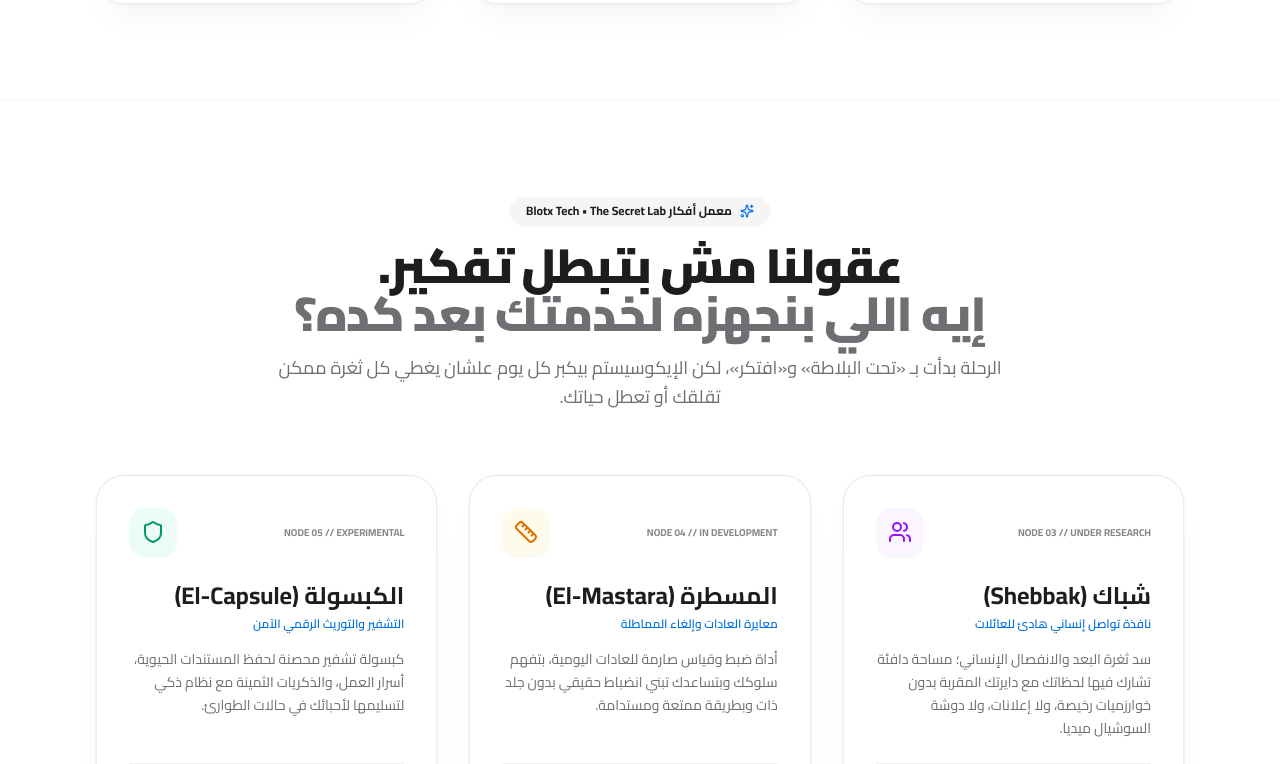
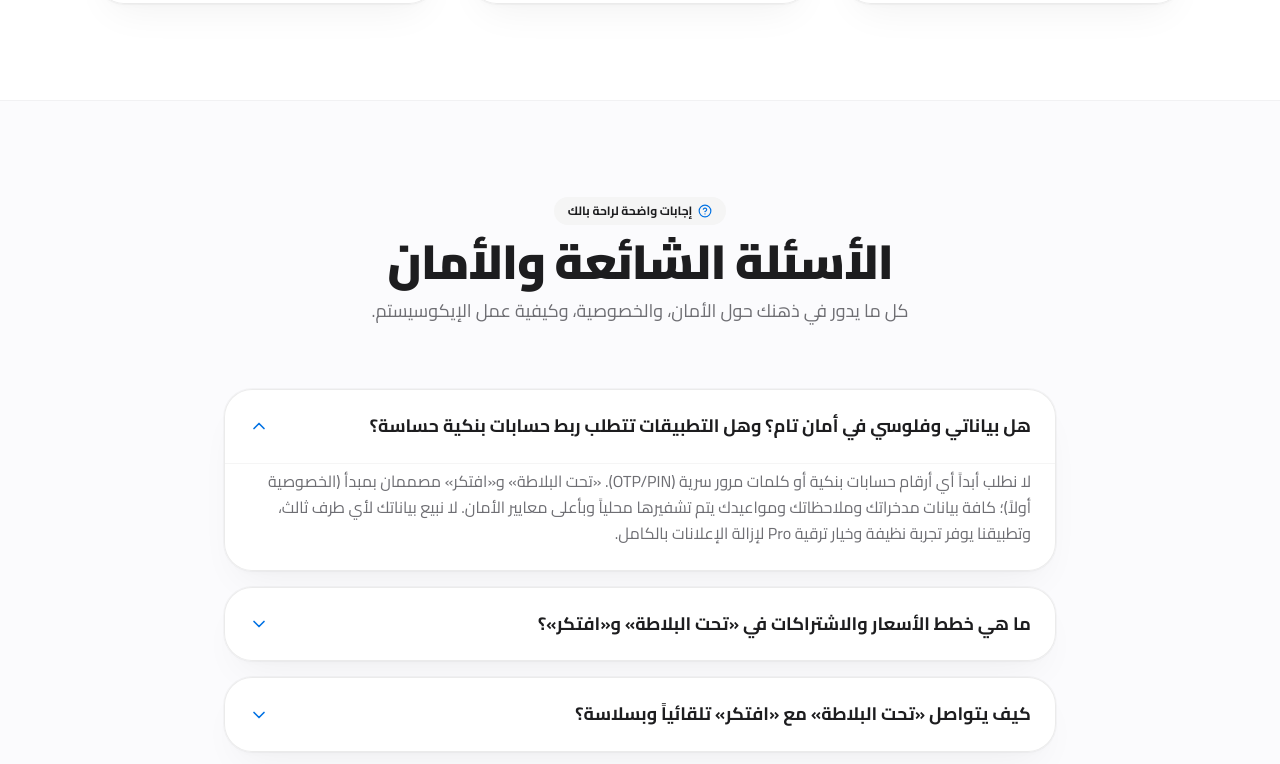
Before and after one commit to blotx-74/blotx-tech, a React (Vite) app: page / in a window 1280 px wide. Shown: the part 10576-11340 px from the top of the page. Built offline with nearby package versions, Linux system fonts and the light colour scheme; no server answers; the database is empty; a web font is replaced by a local one.

Commit message:
feat: remove experimental lab prototypes section (TheLabSecrets)

```diff
--- a/src/App.tsx
+++ b/src/App.tsx
@@ -11,7 +11,6 @@ import { TheSynergyMatrix } from './components/sections/TheSynergyMatrix';
 import { PhilosophyManifesto } from './components/sections/PhilosophyManifesto';
 import { SavingsCalculator } from './components/sections/SavingsCalculator';
 import { RealStoriesSection } from './components/sections/RealStoriesSection';
-import { TheLabSecrets } from './components/sections/TheLabSecrets';
 import { FaqSection } from './components/sections/FaqSection';
 import { AppleFooter } from './components/layout/AppleFooter';
 import { FloatingEcosystemDock } from './components/ui/FloatingEcosystemDock';
@@ -99,7 +98,6 @@ export function App() {
             {sec.manifesto !== false && <PhilosophyManifesto />}
             {sec.calculator !== false && <SavingsCalculator />}
             {sec.stories !== false && <RealStoriesSection />}
-            {sec.lab !== false && <TheLabSecrets />}
             {sec.faq !== false && <FaqSection />}
           </main>
 
```
